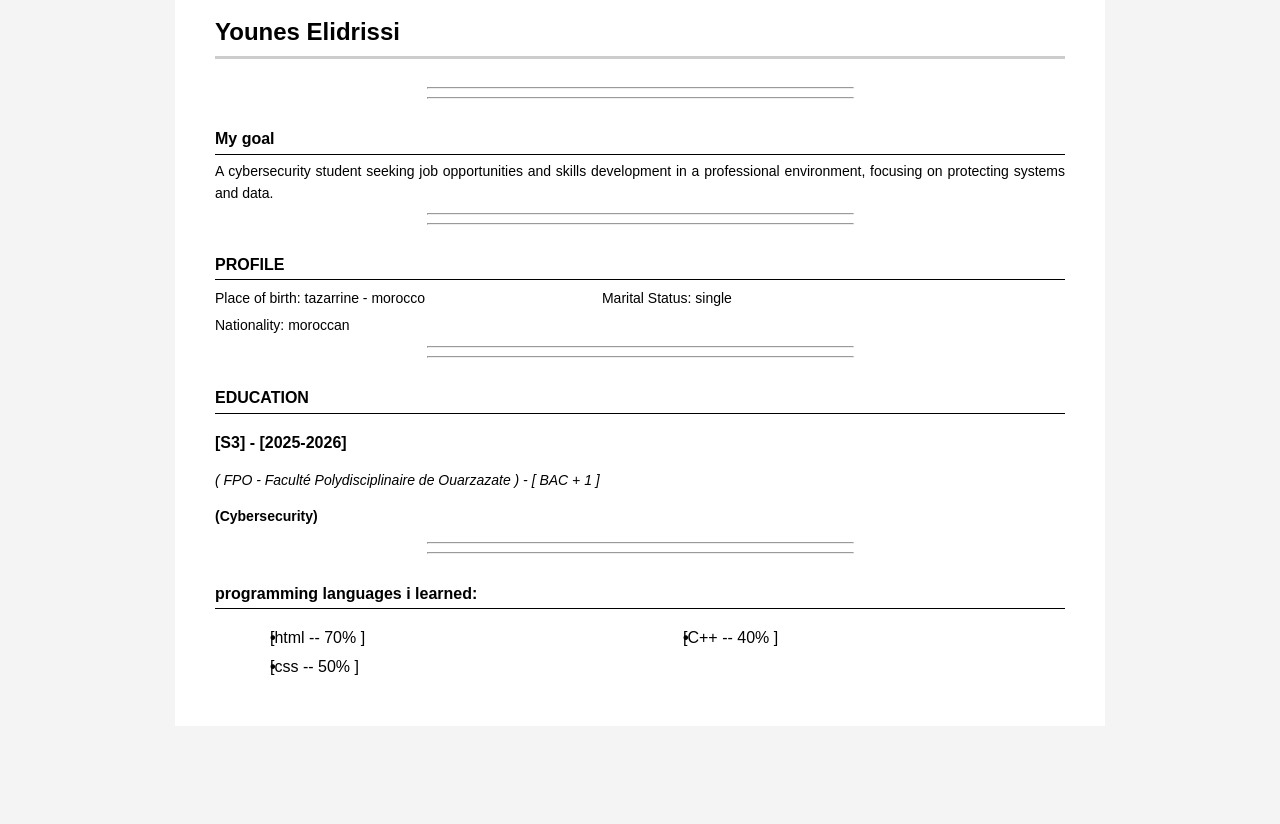
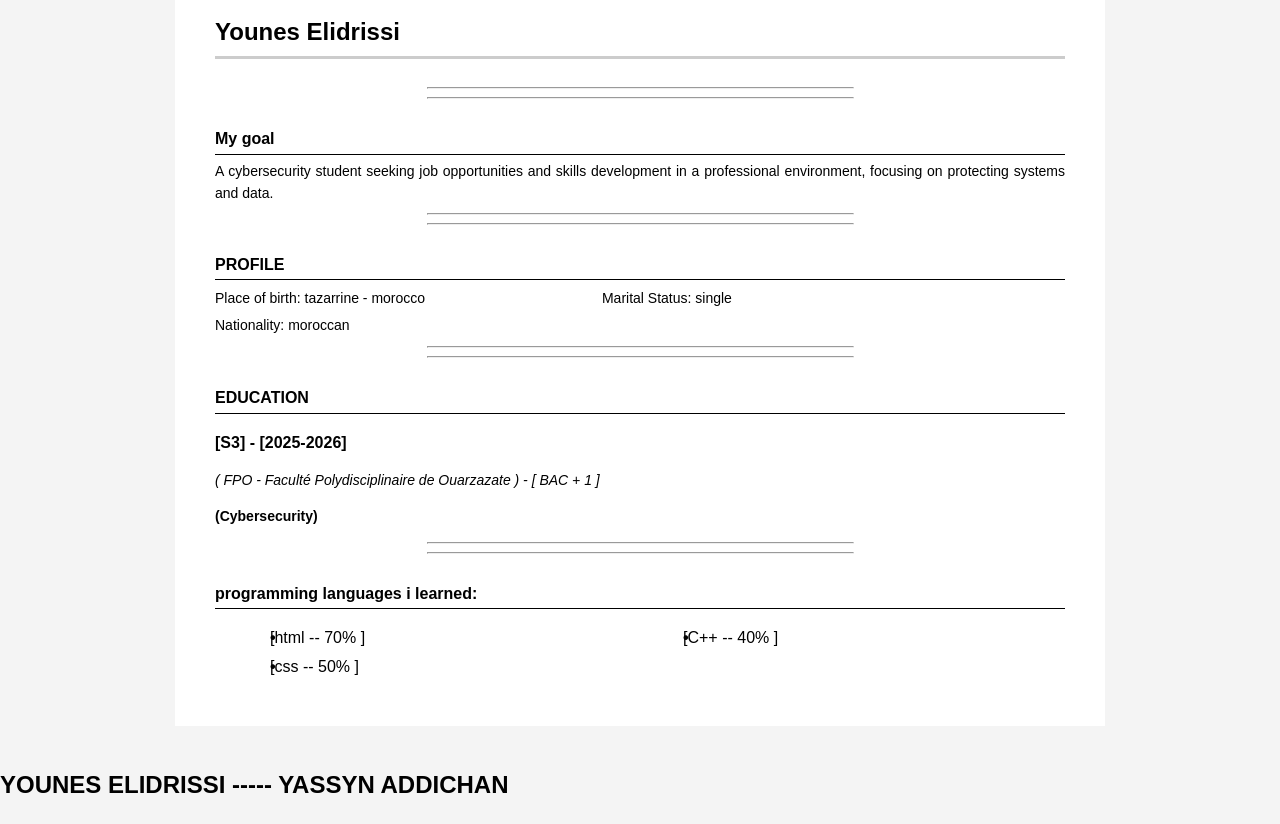
Before and after one commit to younes923/CV-TP3, a plain HTML site: page index.html in a window 1280 px wide. Shown: the part 300-1124 px from the top of the page. Before the commit the page ends 1066 px from the top, so only its background shows below. Drawn offline with Linux system fonts and the light colour scheme.

Commit message:
Add files via upload

```diff
--- a/index.html
+++ b/index.html
@@ -68,6 +68,6 @@
         </section>
 
     </div>
-
+<H2>YOUNES ELIDRISSI -----   YASSYN ADDICHAN</H2>
 </body>
 </html>
```
